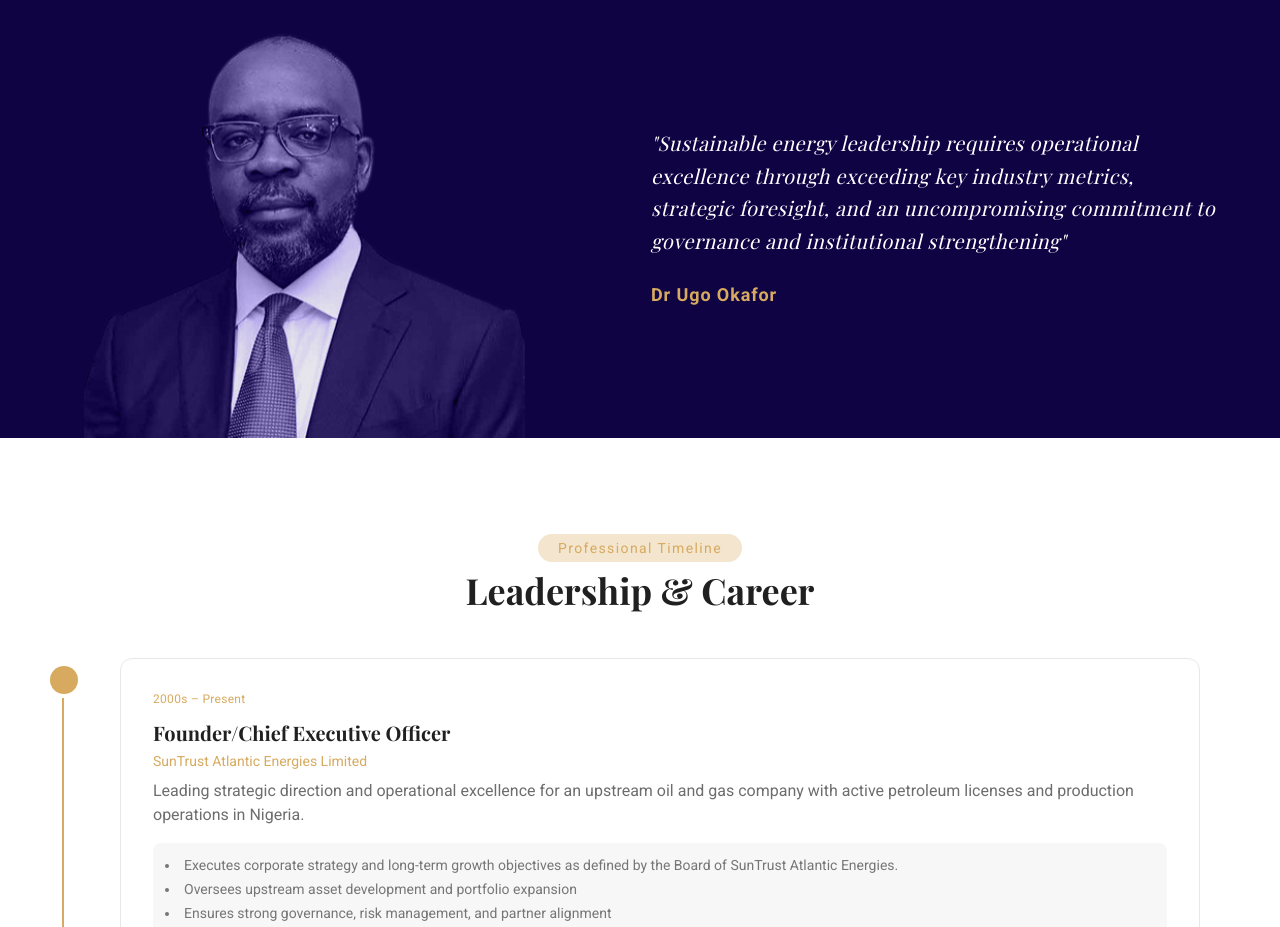
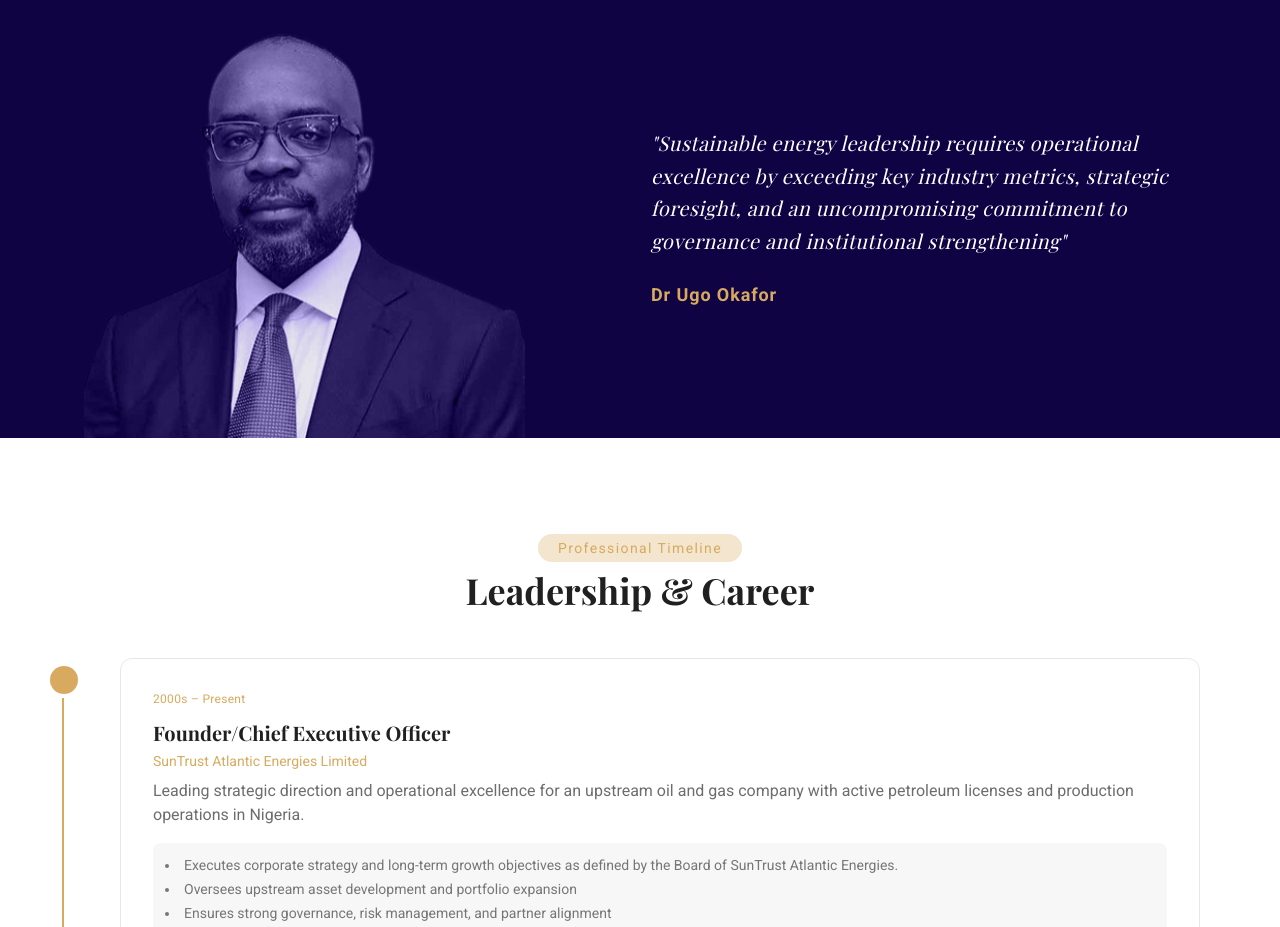
Before and after one commit to apreezofficial/Dr-Ugo-website, a Next.js app: page / in a window 1280 px wide. Shown: the part 2560-3487 px from the top of the page. Built offline with nearby package versions, Linux system fonts and the light colour scheme; a web font is replaced by a local one.

Commit message:
Fix typo in biography text

```diff
--- a/app/components/Biography.tsx
+++ b/app/components/Biography.tsx
@@ -156,7 +156,7 @@ const Biography: React.FC<BiographyProps> = ({ id }) => {
           <div className="text-white max-w-xl">
             <h3 className="text-base md:text-xl font-roboto mb-6 leading-relaxed italic tracking-wide">
               &quot;Sustainable energy leadership requires operational
-              excellence through exceeding key industry metrics, strategic
+              excellence by exceeding key industry metrics, strategic
               foresight, and an uncompromising commitment to governance and
               institutional strengthening&quot;
             </h3>
```
